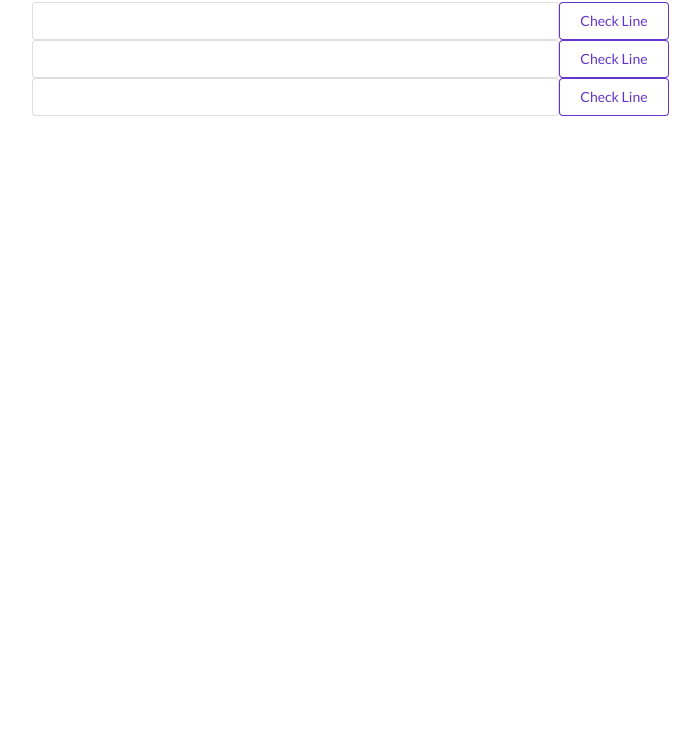
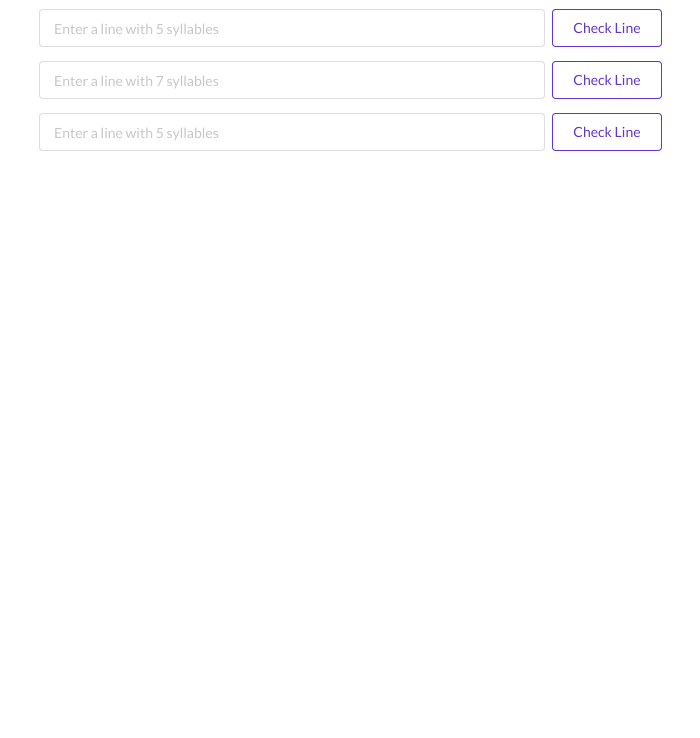
Before and after one commit to wrunion/react-haiku-checker, a React app: page / in a window 1280 px wide. Shown: the part 62-800 px from the top of the page, without its empty margins (288-988 px from the left). Built offline with nearby package versions, Linux system fonts and the light colour scheme.

Commit message:
Add and format line inputs.

```diff
--- a/src/App.css
+++ b/src/App.css
@@ -5,4 +5,9 @@ h1, h2, p {
 .Line {
   width: 50%;
   margin: auto;
+  padding: .5em;
 }
+
+#CheckLineButton {
+  margin-left: .5em;
+}
--- a/src/components/App.js
+++ b/src/components/App.js
@@ -12,11 +12,17 @@ const App = () => {
     <>
       <Header />
       <LineCheckerHooks
-        handleSubmitCallback={handleSubmitCallback} />
+        lineId={1}
+        handleSubmitCallback={handleSubmitCallback}
+        placeholderText="Enter a line with 5 syllables" />
       <LineCheckerHooks
-        handleSubmitCallback={handleSubmitCallback} />
+      lineId={2}
+        handleSubmitCallback={handleSubmitCallback}
+        placeholderText="Enter a line with 7 syllables" />
       <LineCheckerHooks
-        handleSubmitCallback={handleSubmitCallback} />
+      lineId={3}
+        handleSubmitCallback={handleSubmitCallback}
+        placeholderText="Enter a line with 5 syllables"/>
     </>
   )
 }
--- a/src/components/LineCheckerHooks.js
+++ b/src/components/LineCheckerHooks.js
@@ -14,9 +14,11 @@ const LineCheckerHooks = (props) => {
           <input
             type="text"
             value={value}
+            placeholder={props.placeholderText}
             onChange={(e) => setValue(e.target.value)} />
           <button
             onClick={handleSubmit}
+            id="CheckLineButton"
             className="ui button basic violet">Check Line</button>
         </div>
         {/* <h2>The value is: {value}</h2> */}
```
